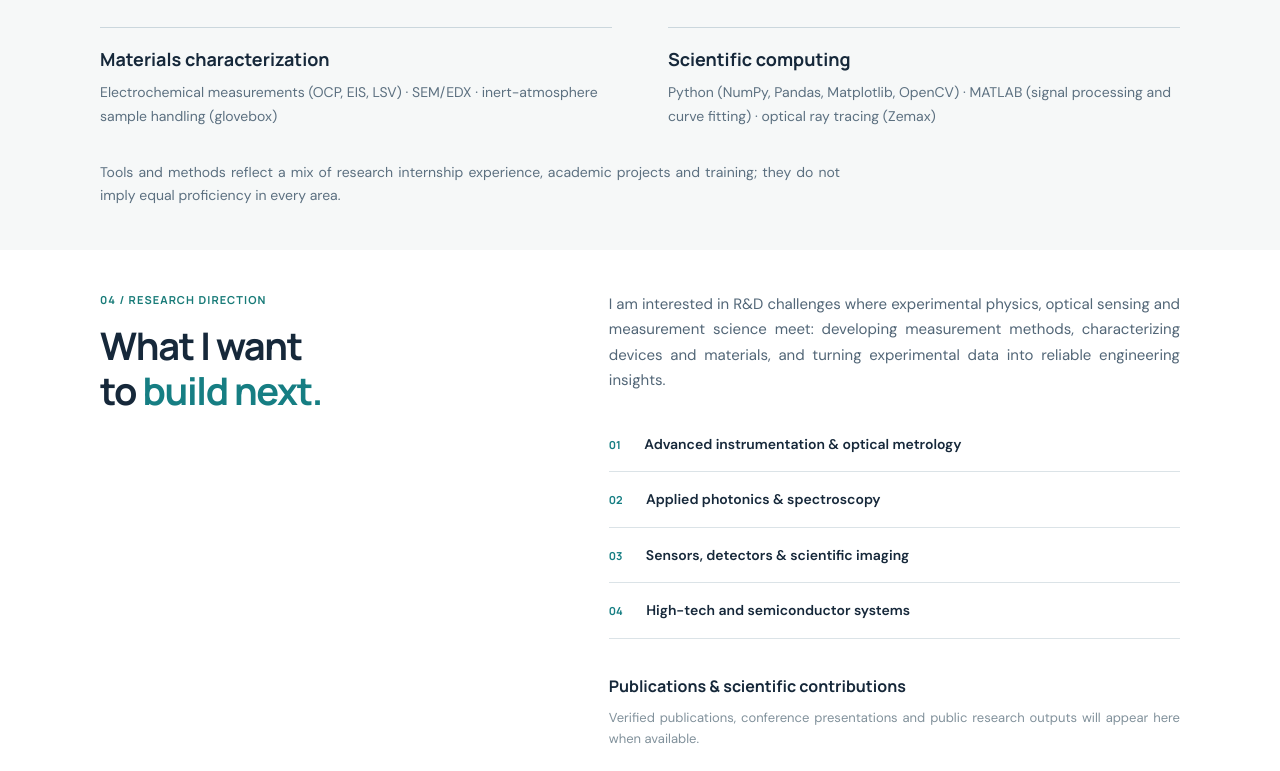
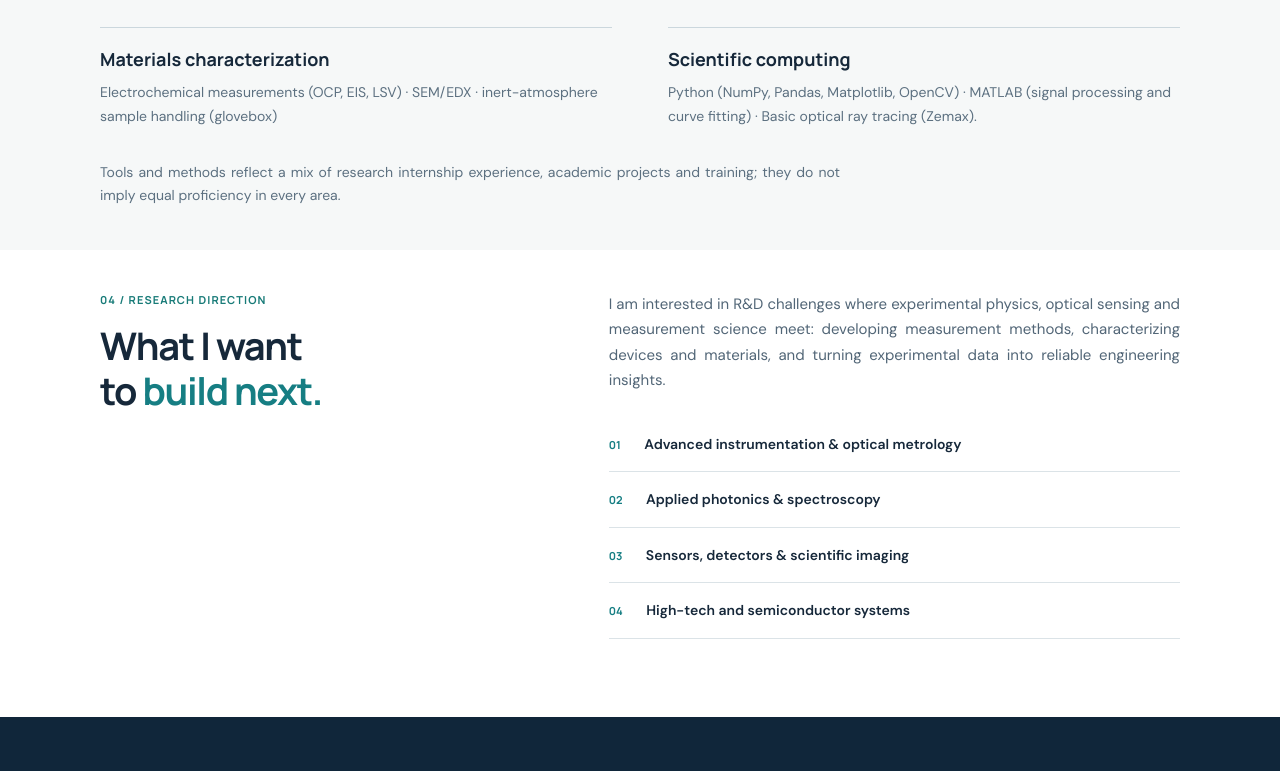
Before and after one commit to felipequi/research-engineering-portfolio, a plain HTML site: page index.html in a window 1280 px wide. Shown: the part 2869-3640 px from the top of the page. Drawn offline with Linux system fonts and the light colour scheme.

Commit message:
Improve portfolio layout and navigation

```diff
--- a/index.html
+++ b/index.html
@@ -465,7 +465,7 @@
                         <p>
                             Python (NumPy, Pandas, Matplotlib, OpenCV) ·
                             MATLAB (signal processing and curve fitting) ·
-                            optical ray tracing (Zemax)
+                            Basic optical ray tracing (Zemax).
                         </p>
                     </div>
 
@@ -496,10 +496,6 @@
                         <div><span>03</span> Sensors, detectors & scientific imaging</div>
                         <div><span>04</span> High-tech and semiconductor systems</div>
                     </div>
-                    <h3 class="minihead">Publications & scientific contributions</h3>
-                    <p class="muted">Verified publications, conference presentations and public research outputs
-                        will
-                        appear here when available.</p>
                 </div>
             </div>
         </section>
```
